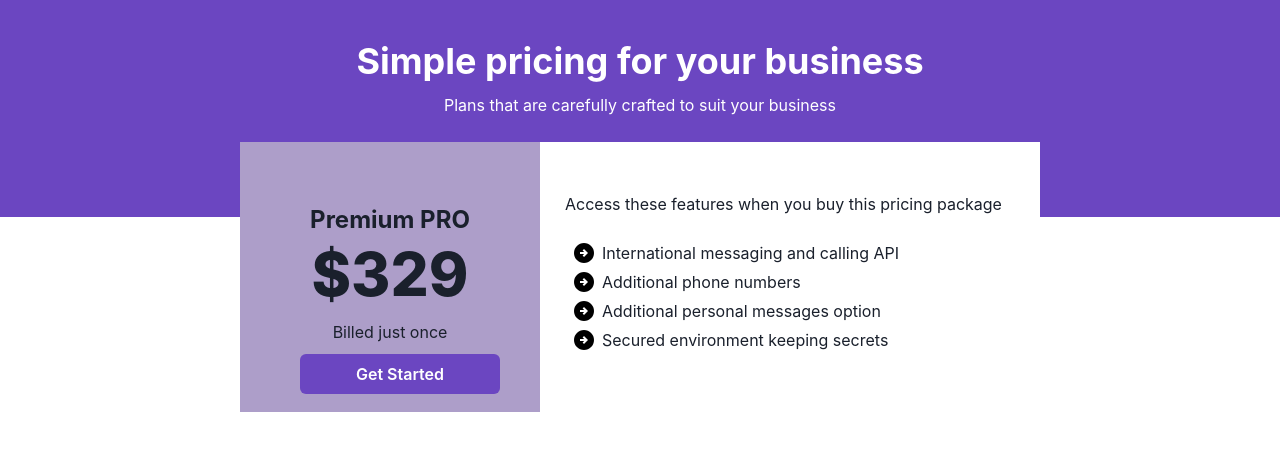
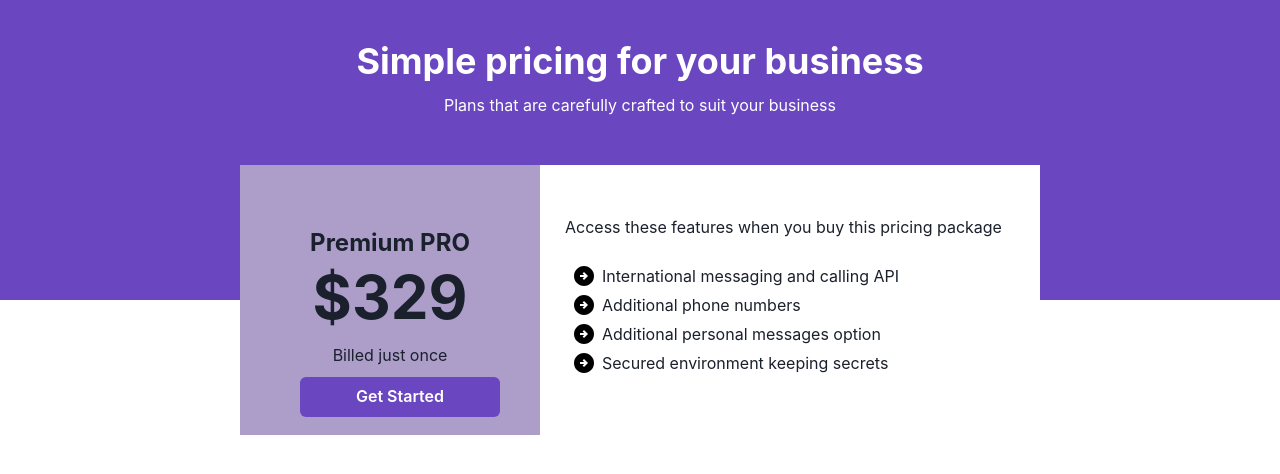
Before and after one commit to furqannr/pricinguichakra, a Next.js app: page / in a window 1280 px wide. Shown: the top 474 px of the page. Built offline with nearby package versions, Linux system fonts and the light colour scheme.

Commit message:
Pricing and header done

```diff
--- a/app/Header.tsx
+++ b/app/Header.tsx
@@ -3,7 +3,7 @@ import React from 'react'
 
 export default function Header() {
   return (
-    <Box textAlign={'center'} bgColor={'#6B46C1'} pt={'40px'} pb={'100px'} color={'White'}>
+    <Box textAlign={'center'} bgColor={'#6B46C1'} h={'300px'} pt={'40px'} pb={'100px'} color={'White'}>
         <Heading pb={'10px'}>Simple pricing for your business</Heading>
 <Text>Plans that are carefully crafted to suit your business</Text>
     </Box>
--- a/app/Pricing.tsx
+++ b/app/Pricing.tsx
@@ -8,7 +8,7 @@ export default function Pricing() {
       bgColor={"Black"}
       display={"flex"}
       mx={'auto'}
-      mt={'-75px'}
+      mt={'-135px'}
       justifyContent={"center"}
       alignContent={"center"}
       height={"270px"}
@@ -19,7 +19,7 @@ export default function Pricing() {
         <Text fontWeight={"bold"} fontSize={"24px"}>
           Premium PRO
         </Text>
-        <Heading fontWeight={"extrabold"} fontSize="60px">
+        <Heading fontWeight={"bold"} fontSize="60px">
           $329
         </Heading>
         <Text m='10px'>Billed just once</Text>
```
